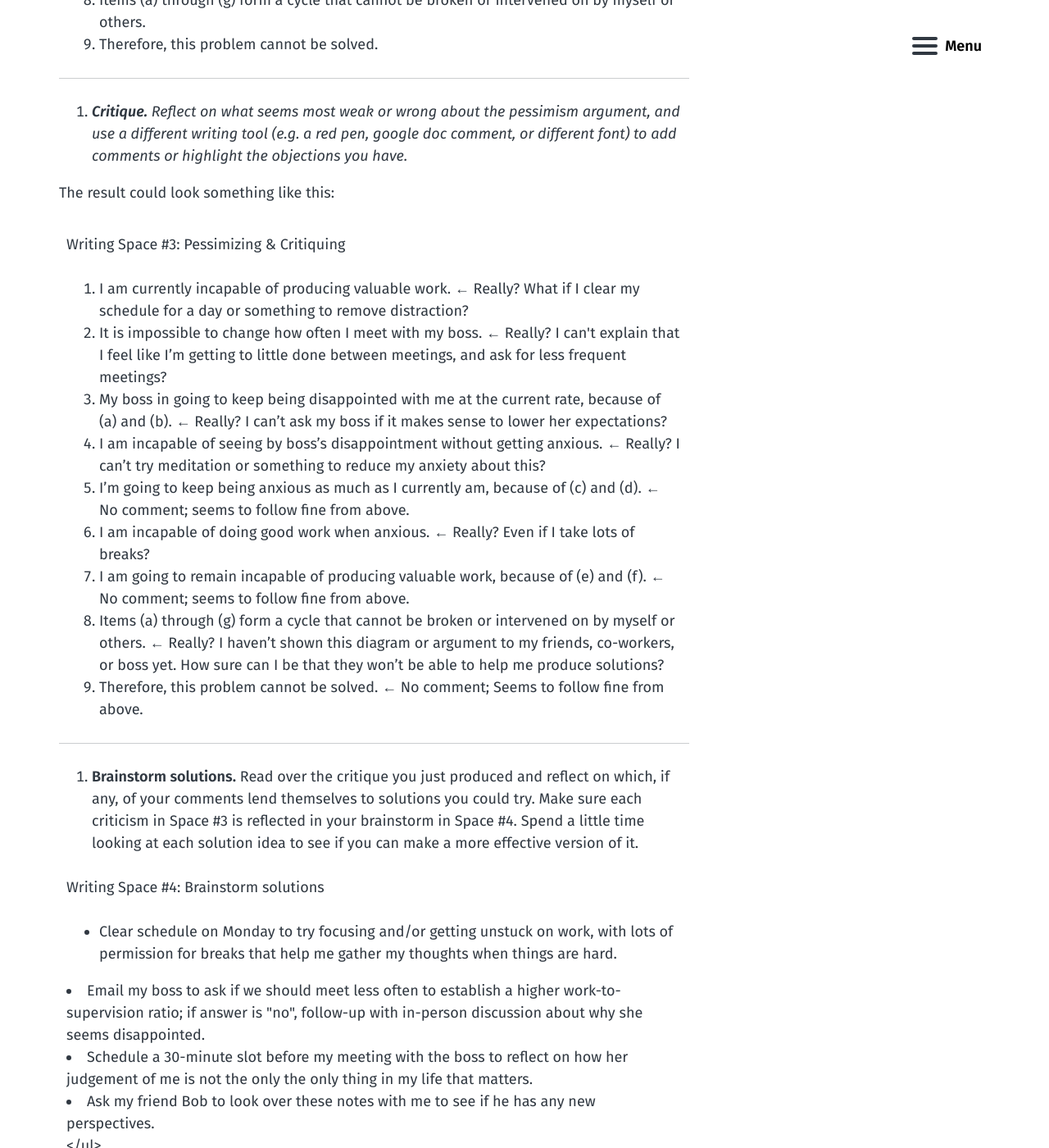
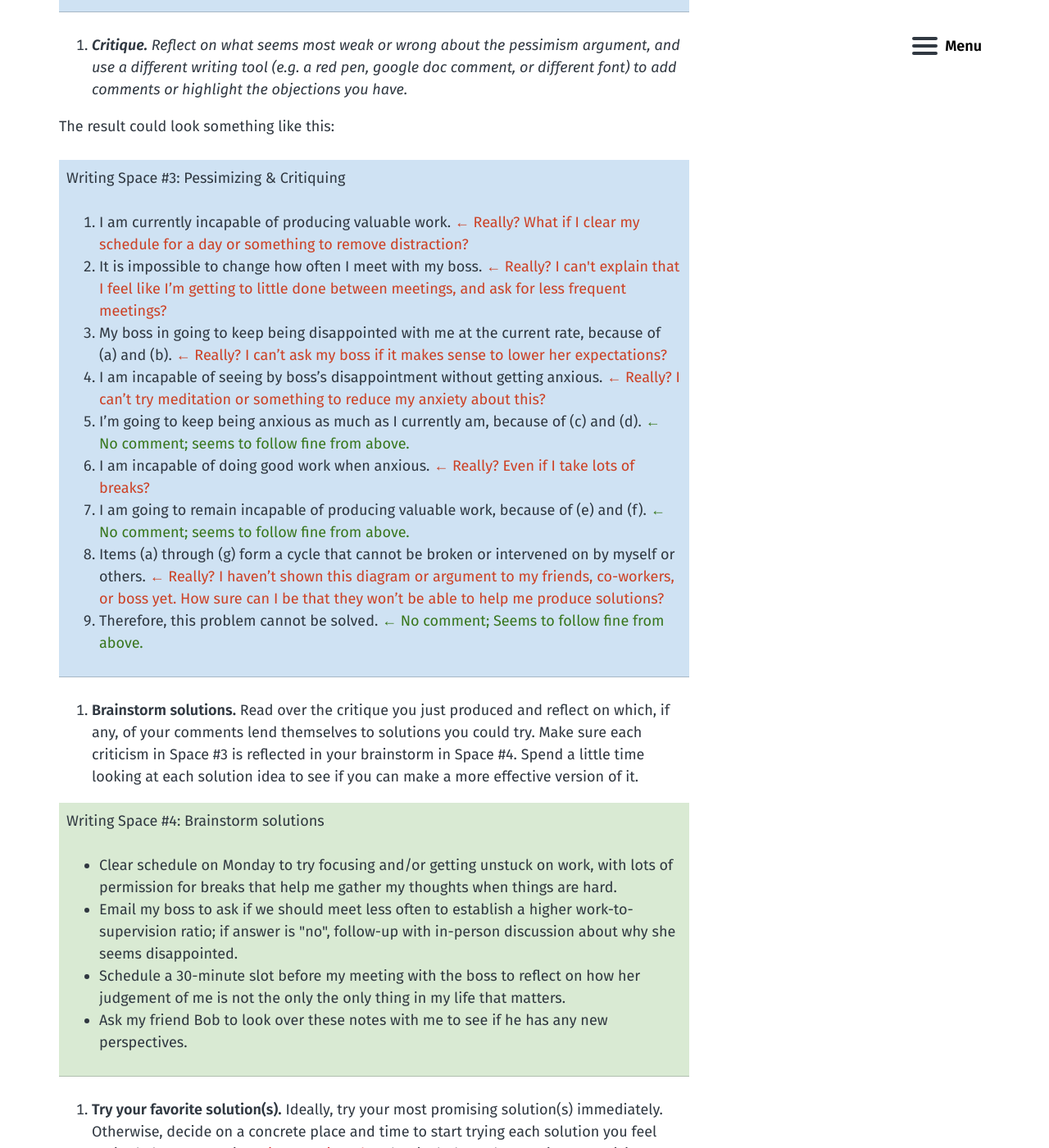
Before and after one commit to critcha/critcha, a Jekyll site: the page built from _posts/2017-12-13-Red-Penning-Version-A.md, in a window 1280 px wide and 1400 px high, scrolled down 4804 px. Shown: the whole window at 82% size. Built offline with Jekyll 4.4.1, drawn with Linux system fonts in a browser that asks for light colours; some of the changed text lies outside the part shown.

Commit message:
Update/Create 2017-12-13-Red-Penning-Version-A.md

```diff
--- a/_posts/2017-12-13-Red-Penning-Version-A.md
+++ b/_posts/2017-12-13-Red-Penning-Version-A.md
@@ -41,16 +39,16 @@ These are not required reading, but might provide some context.
 
 To use this technique, you will need
 
-1. **Several multi-color writing spaces**, e.g. Google docs using different font colors, or loose leaf papers with multiple pen colors.
+1. **Several multi-color writing spaces**, e.g. Google docs using different font colors, loose leaf papers with multiple pen colors.
 
-2. **A drawing space** simultaneously visible alongside the writing spaces, e.g. another piece of paper, or an iPad with an Apple Pencil.  Simultaneous visibility is important, so you can switch between the spaces just by moving your eyes instead of having to use your hands to switch between computer windows.
+2. **A drawing space** simultaneously visible alongside the writing spaces, e.g. another piece of paper, or an iPad with an Apple Pencil.  Simultaneous visibility is important for me, so I can switch between the spaces just by moving my eyes instead of having to use my hands to switch between computer windows.
 
 <a name="prerequisites" class="intrapage-link"></a>
 ### Prerequisites
 
-If the technique seems hard or isn't working, come back and read this section to make sure you’re not missing a key dependency.
+You can skip this section on first reading.  If the technique seems hard or isn't working, come back and read this section to make sure you’re not missing a key dependencies.
 
-1. **Resonating.**  The ability to check if some written words "resonate" with you intuitively, separately from whether they seem logically correct.  For example, the "resonating" step in [Gendlin's Focusing technique](https://www.amazon.com/Focusing/dp/B006H9RQ6Y/).
+1. **Resonating.**  The ability to check if some written words "resonate" with you intuitively, separately from whether they seem logically correct.  For example, the "resonating" step in [Gendlin's Focusing technique](https://www.amazon.com/Focusing/dp/B006H9RQ6Y/) can be used here.
 
 2. **Critiquing.**  The ability to notice holes in a logical argument; basically, the thing that makes you say "Well, not necessarily..." when someone makes too strong of a claim.  I don't know a good reference for this, aside from a high school or college class on writing proofs or arguments, or just having it as a personality trait.
 
@@ -61,15 +59,15 @@ If the technique seems hard or isn't working, come back and read this section to
 <a name="the-technique" class="intrapage-link"></a>
 ## The technique
 
-Pick a problem.  If you don't know what the problem is, wait until a time when you feel stressed about something and use that.  If you don’t know what the problem is, go meta and work on the problem "Something seems wrong or hard right now and I don’t know what it is.".
+Pick a problem.  If you don't know what the problem is, wait until a time when you feel stressed about something and use that.  If you don’t know what the problem is, write down a meta-problem like "Something seems wrong or hard right now and I don’t know what it is."
 
 1. **_Describe._** *Using a fresh writing space, describe the problem in the form of written argument about its causal structure. During this step, don't be too critical; just write what seems natural.*
 
 Example:
 
-<table class='table-from-google-docs'>
+<table style='' class='table-from-google-docs'>
   <tr>
-    <td><p>Writing Space #1: Describing & Resonating</p>
+    <td style='background-color: #f4cccc;'><p>Writing Space #1: Describing & Resonating</p>
 <ol><li>I can't get any work done because I'm stressed.</li>
 <li>I'm stressed because when I meet with my boss, she's always dissatisfied.</li>
 <li>Not getting any work done leads to more dissatisfaction in my boss.</li>
@@ -84,9 +82,9 @@ Example:
 
 For example, suppose "anxious" felt more apt than “stressed”, and suppose it felt  maybe it After making edits, the description could look more like this:
 
-<table class='table-from-google-docs'>
+<table style='' class='table-from-google-docs'>
   <tr>
-    <td><p>Writing Space #1: Describing & Resonating</p>
+    <td style='background-color: #f4cccc;'><p>Writing Space #1: Describing & Resonating</p>
 <ol><li>I can't get any actually-good-work done because I'm anxious.</li>
 <li>I'm anxious because when I meet with my boss, she's always dissatisfied.</li>
 <li>Not getting enough actually-good-work done leads to more dissatisfaction in my boss.</li>
@@ -104,9 +102,9 @@ For example, suppose "anxious" felt more apt than “stressed”, and suppose it
 
 If the writing out this argument feels bad or wrong in a way that makes it painful to agree with, that's great!  It means you’re sort of skipping ahead to the next step, which is fine and good.
 
-<table class='table-from-google-docs'>
+<table style='' class='table-from-google-docs'>
   <tr>
-    <td><p>Writing Space #3: Pessimizing & Critiquing</p>
+    <td style='background-color: #cfe2f3;'><p>Writing Space #3: Pessimizing & Critiquing</p>
 <ol><li>I am currently incapable of producing valuable work.</li>
 <li>It is impossible to change how often I meet with my boss.</li>
 <li>My boss in going to keep being disappointed with me at the current rate, because of (a) and (b).</li>
@@ -124,28 +122,28 @@ If the writing out this argument feels bad or wrong in a way that makes it painf
 
 The result could look something like this:
 
-<table class='table-from-google-docs'>
+<table style='' class='table-from-google-docs'>
   <tr>
-    <td><p>Writing Space #3: Pessimizing & Critiquing</p>
-<ol><li>I am currently incapable of producing valuable work.  ← Really?  What if I clear my schedule for a day or something to remove distraction?</li>
-<li>It is impossible to change how often I meet with my boss.  ← Really? I can't explain that I feel like I’m getting to little done between meetings, and ask for less frequent meetings?</li>
-<li>My boss in going to keep being disappointed with me at the current rate, because of (a) and (b). ← Really? I can’t ask my boss if it makes sense to lower her expectations?</li>
-<li>I am incapable of seeing by boss’s disappointment without getting anxious.  ← Really? I can’t try meditation or something to reduce my anxiety about this?</li>
-<li>I’m going to keep being anxious as much as I currently am, because of (c) and (d).    ← No comment; seems to follow fine from above.</li>
-<li>I am incapable of doing good work when anxious.  ← Really? Even if I take lots of breaks?</li>
-<li>I am going to remain incapable of producing valuable work, because of (e) and (f).  ← No comment; seems to follow fine from above.</li>
-<li>Items (a) through (g) form a cycle that cannot be broken or intervened  on by myself or others.  ← Really?  I haven’t shown this diagram or argument to my friends, co-workers, or boss yet.  How sure can I be that they won’t be able to help me produce solutions?</li>
-<li>Therefore, this problem cannot be solved.  ← No comment; Seems to follow fine from above.</li></ol></td>
+    <td style='background-color: #cfe2f3;'><p>Writing Space #3: Pessimizing & Critiquing</p>
+<ol><li>I am currently incapable of producing valuable work.  <span style='color:#cc4125'>← Really?  What if I clear my schedule for a day or something to remove distraction?</span></li>
+<li>It is impossible to change how often I meet with my boss.  <span style='color:#cc4125'>← Really? I can't explain that I feel like I’m getting to little done between meetings, and ask for less frequent meetings?</span></li>
+<li>My boss in going to keep being disappointed with me at the current rate, because of (a) and (b). <span style='color:#cc4125'>← Really? I can’t ask my boss if it makes sense to lower her expectations?</span></li>
+<li>I am incapable of seeing by boss’s disappointment without getting anxious.  <span style='color:#cc4125'>← Really? I can’t try meditation or something to reduce my anxiety about this?</span></li>
+<li>I’m going to keep being anxious as much as I currently am, because of (c) and (d).    <span style='color:#38761d'>← No comment; seems to follow fine from above.</span></li>
+<li>I am incapable of doing good work when anxious.  <span style='color:#cc4125'>← Really? Even if I take lots of b</span><span style='color:#cc4125'>r</span><span style='color:#cc4125'>eaks?</span></li>
+<li>I am going to remain incapable of producing valuable work, because of (e) and (f).  <span style='color:#38761d'>← No comment; seems to follow fine from above.</span></li>
+<li>Items (a) through (g) form a cycle that cannot be broken or intervened  on by myself or others.  <span style='color:#cc4125'>← Really?  I haven’t shown this diagram or argument to my friends, co-workers, or boss yet.  How sure can I be that they won’t be able to help me produce solutions?</span></li>
+<li>Therefore, this problem cannot be solved.  <span style='color:#38761d'>← No comment; Seems to follow fine from above.</span></li></ol></td>
   </tr>
 </table>
 
 
 1. **Brainstorm solutions.**  Read over the critique you just produced and reflect on which, if any, of your comments lend themselves to solutions you could try.  Make sure each criticism in Space #3 is reflected in your brainstorm in Space #4.  Spend a little time looking at each solution idea to see if you can make a more effective version of it.
 
-<table class='table-from-google-docs'>
+<table style='' class='table-from-google-docs'>
   <tr>
-    <td><p>Writing Space #4: Brainstorm solutions</p>
-<ul><li>Clear schedule on Monday to try focusing and/or getting unstuck on work, with lots of permission for breaks that help me gather my thoughts when things are hard.</li></ul>
+    <td style='background-color: #d9ead3;'><p>Writing Space #4: Brainstorm solutions</p>
+<ul><li>Clear schedule on Monday to try focusing and/or getting unstuck on work, with lots of permission for breaks that help me gather my thoughts when things are hard.</li>
 <li>Email my boss to ask if we should meet less often to establish a higher work-to-supervision ratio; if answer is "no", follow-up with in-person discussion about why she seems disappointed.</li>
 <li>Schedule a 30-minute slot before my meeting with the boss to reflect on how her judgement of me is not the only the only thing in my life that matters.</li>
 <li>Ask my friend Bob to look over these notes with me to see if he has any new perspectives.</li></ul></td>
```
Also changed, not shown: other parts of _posts/2017-12-13-Red-Penning-Version-A.md (+3 -5 lines).
